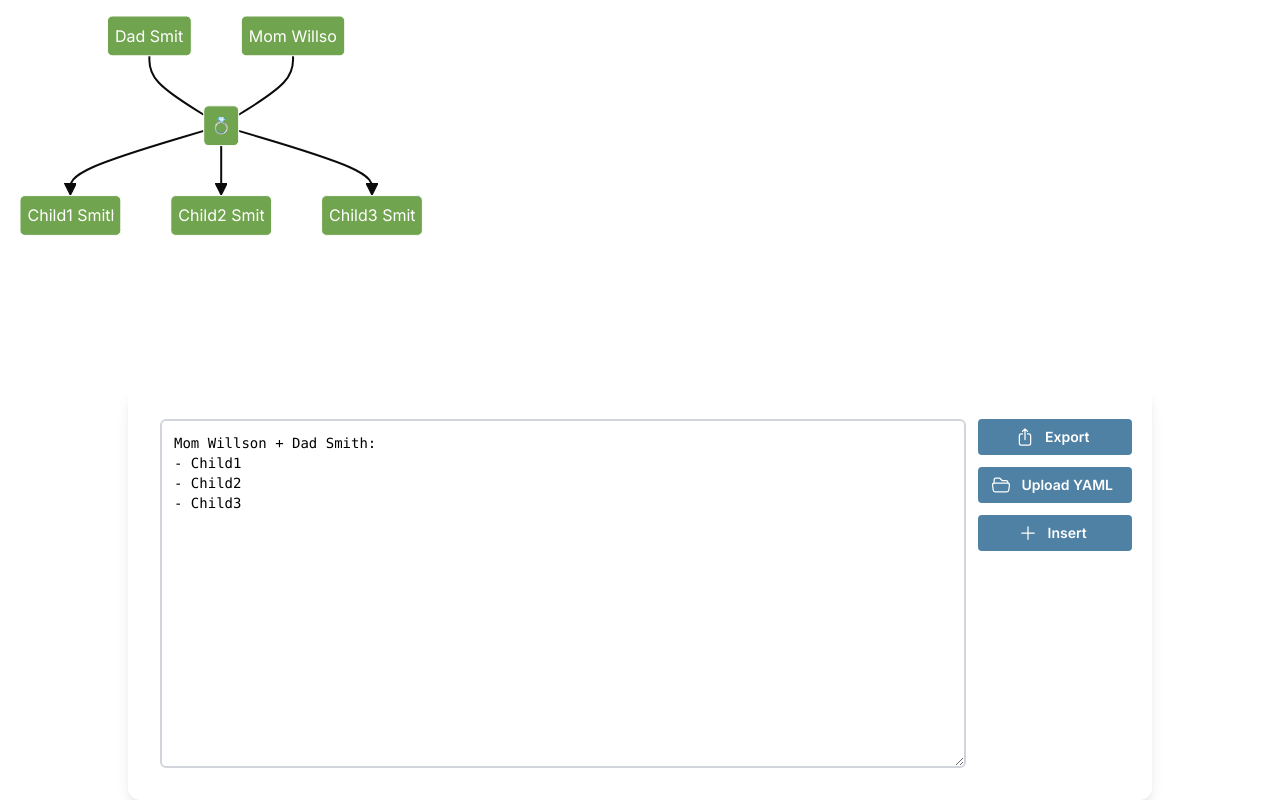
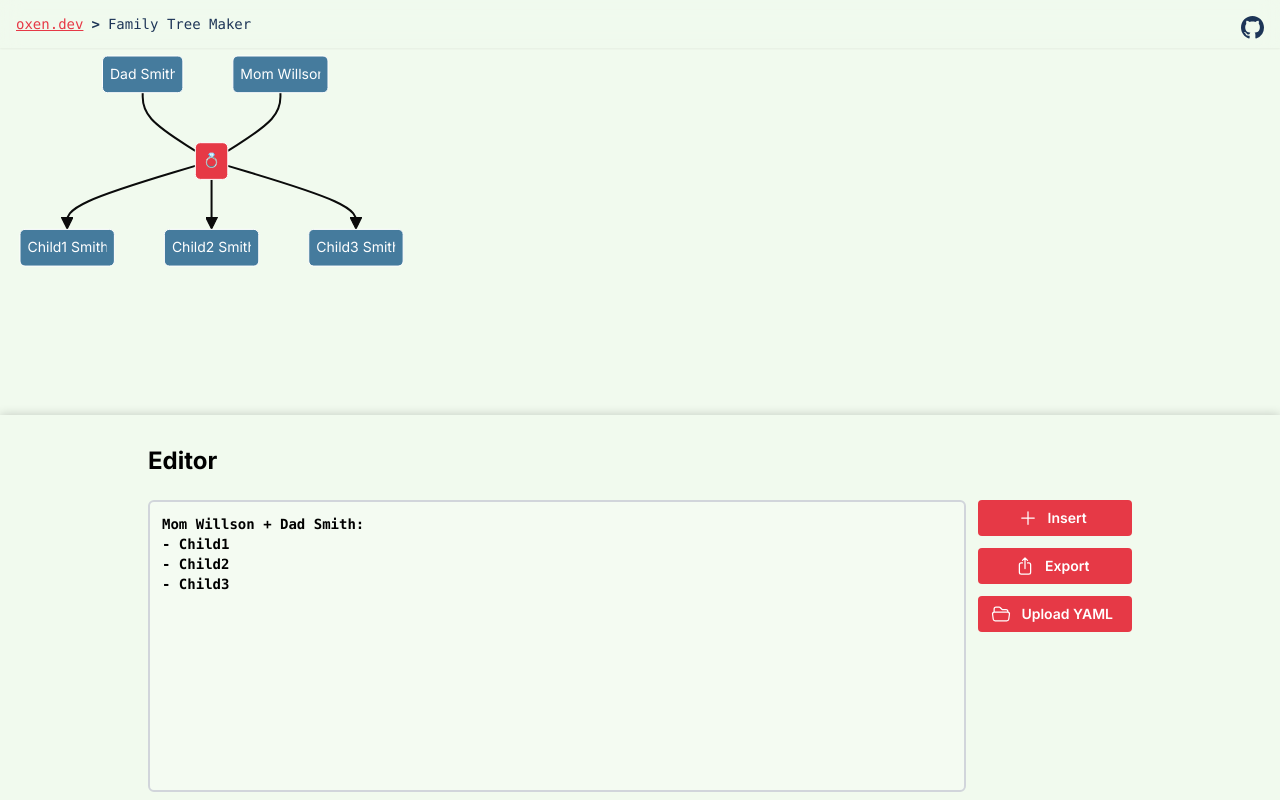
Before and after one commit to hunterunger/simple-family-tree-creator, a Next.js app: page / in a window 1280 px wide. Built offline with nearby package versions, Linux system fonts and the light colour scheme.

Commit message:
More fixes

```diff
--- /dev/null
+++ b/app/api/svg-to-png/route.ts
@@ -0,0 +1,18 @@
+import sharp from "sharp";
+
+export async function POST(req: Request) {
+    const { svg } = await req.json();
+
+    if (!svg) {
+        return new Response("Bad request", { status: 400 });
+    }
+
+    // convert to png
+    const buffer = await sharp(Buffer.from(svg)).png().toBuffer();
+
+    return new Response(buffer, {
+        headers: {
+            "Content-Type": "image/png",
+        },
+    });
+}
--- a/app/layout.tsx
+++ b/app/layout.tsx
@@ -4,8 +4,13 @@ import { cx } from "@/utils/all";
 import { ColorSchemeScript, MantineProvider, createTheme } from "@mantine/core";
 import "./globals.css";
 import "@mantine/core/styles.css";
+import Navbar from "@/components/Navbar";
 
-const inter = Inter({ subsets: ["latin"] });
+const inter = Inter({
+    subsets: ["latin"],
+    weight: ["300", "400", "500", "600", "700"],
+    variable: "--font-inter",
+});
 
 export const metadata: Metadata = {
     title: "Simple Family Tree Maker",
@@ -22,8 +27,17 @@ export default function RootLayout({
             <head>
                 <ColorSchemeScript />
             </head>
-            <body className={cx(inter.className, "h-screen")}>
-                <MantineProvider>{children}</MantineProvider>
+            <body
+                className={cx(
+                    inter.className,
+                    "h-screen bg-background-1 ",
+                    inter.variable
+                )}
+            >
+                <MantineProvider>
+                    <Navbar />
+                    <main className=" h-full">{children}</main>
+                </MantineProvider>
             </body>
         </html>
     );
--- a/app/page.tsx
+++ b/app/page.tsx
@@ -11,6 +11,7 @@ import {
     FolderOpenIcon,
     PlusIcon,
     ArrowUpOnSquareIcon,
+    ExclamationCircleIcon,
 } from "@heroicons/react/24/outline";
 
 const colors: any = config.theme?.extend?.colors;
@@ -37,7 +38,7 @@ export default function Home() {
 
     return (
         <div className=" flex flex-col h-full">
-            <div className=" px-3 py-2 h-[100%] overflow-scroll">
+            <div className=" px-3 py-2 pt-12 h-[100%] overflow-scroll">
                 <Mermaid
                     svg={svg}
                     setSvg={(svg) => {
@@ -48,11 +49,15 @@ export default function Home() {
                     {content}
                 </Mermaid>
             </div>
-            <Container className=" h-full shadow-lg rounded-xl">
-                <form className="h-full flex sm:flex-row flex-col gap-3">
-                    <div className=" flex flex-col w-min gap-3">
-                        <div className=" flex flex-col w-min gap-3"></div>
-                    </div>
+            <div
+                className="h-full"
+                style={{
+                    boxShadow: "0px 0px 10px 0px rgba(0,0,0,0.20)",
+                }}
+            >
+                <Container className=" h-full flex flex-col py-2" alt>
+                    <h2>Editor</h2>
+                    <form className=" h-full flex sm:flex-row flex-col gap-3">
                         <div className="w-full h-full relative">
                             <textarea
                                 ref={textareaRef}
@@ -60,28 +65,41 @@ export default function Home() {
                                     updateContent(e.target.value);
                                 }}
                                 defaultValue={treeTemplates.basic}
-                            className=" border-2 border-gray-300 rounded-md font-mono text-sm p-3 w-full h-full "
+                                className=" border-2 font-bold border-gray-300 rounded-md font-mono text-sm p-3 w-full h-full bg-white bg-opacity-20 resize-none "
                             />
                             {error && (
-                            <div className="absolute bottom-3 right-3 bg-red-500 text-white px-3 py-2 rounded-md">
+                                <div className="absolute bottom-3 right-3 bg-primary-1 font-bold text-white px-3 py-2 rounded-md flex flex-row gap-1 items-center">
                                     {error}
+                                    <ExclamationCircleIcon className=" w-5 inline-block ml-2" />
                                 </div>
                             )}
                         </div>
                         <div className=" flex sm:flex-col flex-row flex-wrap sm:w-min w-full gap-3">
-                        <ExportMenu content={content} svg={svg} />
+                            <InsertMenu
+                                textareaRef={textareaRef}
+                                updateContent={updateContent}
+                            />
+                            <ExportMenu
+                                content={content}
+                                svg={svg}
+                                textareaRef={textareaRef}
+                            />
                             <Button
                                 color={colors["primary-1"]}
-                            leftSection={<FolderOpenIcon className=" w-5" />}
+                                leftSection={
+                                    <FolderOpenIcon className=" w-5" />
+                                }
                                 onClick={(e) => {
                                     e.preventDefault();
 
-                                const input = document.createElement("input");
+                                    const input =
+                                        document.createElement("input");
 
                                     input.type = "file";
 
                                     input.onchange = (e: any) => {
-                                    if (!e.target || !e.target.files) return;
+                                        if (!e.target || !e.target.files)
+                                            return;
 
                                         const file = e.target.files[0];
 
@@ -90,7 +108,8 @@ export default function Home() {
                                         reader.onload = (e) => {
                                             if (!e.target) return;
 
-                                        const yaml = e.target.result as string;
+                                            const yaml = e.target
+                                                .result as string;
                                             textareaRef.current!.value = yaml;
                                             updateContent(yaml);
                                         };
@@ -103,13 +122,10 @@ export default function Home() {
                             >
                                 Upload YAML
                             </Button>
-                        <InsertMenu
-                            textareaRef={textareaRef}
-                            updateContent={updateContent}
-                        />
                         </div>
                     </form>
                 </Container>
+            </div>
         </div>
     );
 }
@@ -138,6 +154,16 @@ function InsertMenu(props: { textareaRef: any; updateContent: any }) {
                     }}
                 >
                     Basic Family
+                </Menu.Item>
+                <Menu.Item
+                    onClick={(e) => {
+                        e.preventDefault();
+                        textareaRef.current!.value +=
+                            treeTemplates.mediumGeneology;
+                        updateContent(treeTemplates.mediumGeneology);
+                    }}
+                >
+                    Medium Geneology
                 </Menu.Item>
                 <Menu.Item
                     onClick={(e) => {
@@ -230,8 +256,44 @@ function ExportMenu(props: {
                         URL.revokeObjectURL(url);
                     }}
                 >
-                    YAML (recommended)
+                    YAML
                 </Menu.Item>
+                {/* <Menu.Item
+                    onClick={(e) => {
+                        e.preventDefault();
+                        if (!textareaRef.current || !textareaRef.current.value)
+                            return;
+
+                        fetch("/api/svg-to-png", {
+                            method: "POST",
+                            headers: {
+                                "Content-Type": "application/json",
+                            },
+                            body: JSON.stringify({
+                                svg: svg,
+                            }),
+                        })
+                            .then((res) => res.blob())
+                            .then((blob) => {
+                                const url = URL.createObjectURL(blob);
+
+                                const a = document.createElement("a");
+
+                                a.href = url;
+                                a.download = "geneology.png";
+
+                                document.body.appendChild(a);
+
+                                a.click();
+
+                                document.body.removeChild(a);
+
+                                URL.revokeObjectURL(url);
+                            });
+                    }}
+                >
+                    PNG Image
+                </Menu.Item> */}
                 <Menu.Item
                     onClick={(e) => {
                         e.preventDefault();
--- a/components/Container.js
+++ b/components/Container.js
@@ -6,7 +6,7 @@ export default function Container(props) {
             className={cx(
                 "container px-8 mx-auto xl:px-5",
                 props.large ? " max-w-screen-xl" : " max-w-screen-lg",
-                !props.alt && "py-5 lg:py-8",
+                !props.alt ? "py-5 lg:py-8" : "",
                 props.className
             )}
             style={props.style}
--- a/components/Mermaid.tsx
+++ b/components/Mermaid.tsx
@@ -1,5 +1,5 @@
 import mermaid from "mermaid";
-import React, { useLayoutEffect, useState } from "react";
+import React, { useLayoutEffect } from "react";
 import config from "@/tailwind.config";
 
 let currentId = 0;
@@ -10,15 +10,16 @@ const colors: any = config.theme?.extend?.colors;
 mermaid.initialize({
     startOnLoad: false,
     theme: "base",
+
+    htmlLabels: false,
     flowchart: {
         useMaxWidth: false,
         htmlLabels: true,
     },
     securityLevel: "loose",
     themeVariables: {
-        fontFamily: "Inter",
-        fontSize: "16px",
-        // get ["primary-1"]
+        fontFamily: "Inter, --font-inter, sans-serif",
+        fontSize: "14px",
         primaryColor: colors["primary-2"] || "white",
         primaryBorderColor: "white",
         primaryTextColor: "white",
@@ -41,7 +42,7 @@ export default function Mermaid(props: {
                 try {
                     mermaid
                         .render(uuid(), children)
-                        .then((svgCode) => setSvg(svgCode.svg));
+                        .then(({ svg }) => setSvg(svg));
                 } catch (e) {
                     setSvg("");
                 }
@@ -53,5 +54,7 @@ export default function Mermaid(props: {
 
     if (!svg) return null;
 
-    return <div dangerouslySetInnerHTML={{ __html: svg }} />;
+    return (
+        <div className="text-sm " dangerouslySetInnerHTML={{ __html: svg }} />
+    );
 }
--- /dev/null
+++ b/components/Navbar.tsx
@@ -0,0 +1,40 @@
+import Link from "next/link";
+
+export default function Navbar() {
+    return (
+        <div
+            className="top-0 fixed z-20 h-12 w-full p-4 flex justify-between 1 shadow-sm backdrop-blur-lg bg-background-1 bg-opacity-40"
+            style={{
+                backdropFilter: "blur(10px)",
+            }}
+        >
+            <div
+                className={
+                    "flex gap-2 items-center text-sm font-mono text-primary-4"
+                }
+            >
+                <Link className=" text-primary-1" href={"https://oxen.dev"}>
+                    {"oxen.dev"}
+                </Link>
+                <p className={" font-bold"}>{" > "}</p>
+                <p>{"Family Tree Maker"}</p>
+            </div>
+            <Link
+                href={
+                    "https://github.com/hunterunger/simple-family-tree-creator"
+                }
+                className=" text-primary-4"
+            >
+                <svg
+                    xmlns="http://www.w3.org/2000/svg"
+                    width="23"
+                    height="23"
+                    fill="currentColor"
+                    viewBox="0 0 16 16"
+                >
+                    <path d="M8 0C3.58 0 0 3.58 0 8c0 3.54 2.29 6.53 5.47 7.59.4.07.55-.17.55-.38 0-.19-.01-.82-.01-1.49-2.01.37-2.53-.49-2.69-.94-.09-.23-.48-.94-.82-1.13-.28-.15-.68-.52-.01-.53.63-.01 1.08.58 1.23.82.72 1.21 1.87.87 2.33.66.07-.52.28-.87.51-1.07-1.78-.2-3.64-.89-3.64-3.95 0-.87.31-1.59.82-2.15-.08-.2-.36-1.02.08-2.12 0 0 .67-.21 2.2.82.64-.18 1.32-.27 2-.27.68 0 1.36.09 2 .27 1.53-1.04 2.2-.82 2.2-.82.44 1.1.16 1.92.08 2.12.51.56.82 1.27.82 2.15 0 3.07-1.87 3.75-3.65 3.95.29.25.54.73.54 1.48 0 1.07-.01 1.93-.01 2.2 0 .21.15.46.55.38A8.012 8.012 0 0 0 16 8c0-4.42-3.58-8-8-8" />
+                </svg>
+            </Link>
+        </div>
+    );
+}
--- a/package.json
+++ b/package.json
@@ -12,8 +12,6 @@
     "@heroicons/react": "^2.0.18",
     "@mantine/core": "^7.2.2",
     "@mantine/hooks": "^7.2.2",
-    "@mdx-js/react": "^3.0.0",
-    "mdx-mermaid": "^2.0.0",
     "mermaid": "^10.6.1",
     "next": "14.0.3",
     "react": "^18",
--- a/tailwind.config.ts
+++ b/tailwind.config.ts
@@ -14,9 +14,15 @@ const config: Config = {
                     "conic-gradient(from 180deg at 50% 50%, var(--tw-gradient-stops))",
             },
             colors: {
-                "primary-1": "#4F81A4",
-                "primary-2": "#71A44F",
-                "primary-3": "#A44F64",
+                "primary-1": "#E63946",
+                "primary-2": "#457B9D",
+                "primary-3": "#A8DADC",
+                "primary-4": "#1D3557",
+
+                "background-1": "#F1FAEE",
+            },
+            fontFamily: {
+                inter: "--font-inter",
             },
         },
     },
--- a/utils/parseGeneology.ts
+++ b/utils/parseGeneology.ts
@@ -1,5 +1,10 @@
 import * as yaml from "yaml";
-import fs from "fs";
+import config from "@/tailwind.config";
+
+const colors: any = config.theme?.extend?.colors;
+
+const primary1 = colors["primary-1"];
+const primary2 = colors["primary-2"];
 
 // Define a type to represent an individual in the family tree
 type Individual = {
@@ -75,7 +80,8 @@ function generateMermaidMarkdown(families: FamilyUnit[]): string {
     let markdown = "flowchart TB\n\n";
 
     // Add class definitions for colors
-    markdown += "classDef blue fill:#66deff,stroke:#000,color:#000\n";
+    markdown +=
+        "classDef prime1 fill:" + primary1 + ",stroke:white,color:white\n";
     markdown += "\n";
 
     // Utility function to generate a safe ID for use in Mermaid
@@ -94,7 +100,7 @@ function generateMermaidMarkdown(families: FamilyUnit[]): string {
             safeId(father.firstName + mother.firstName) +
             "(" +
             (family.marriageLabel || "💍") +
-            ")";
+            "):::prime1";
         // Include generation and marriage union if needed
         if (!marriageSet.has(marriageId)) {
             markdown += `\n%% GENERATION ${generation}%%\n`;
--- a/utils/treeTemplates.js
+++ b/utils/treeTemplates.js
@@ -49,4 +49,28 @@ Unknown 2 + Hezron Abraham:
 
 Unknown 3 + Ram Abraham:
 - Amminidab`,
+    mediumGeneology: `Elizabeth Bowes-Lyon + GeorgeVI Windsor:
+- ElizabethII
+- Margaret
+
+Philip Mountbatten + ElizabethII Windsor:
+- Charles
+- Anne
+- Andrew
+- Edward
+
+Diana Spencer + Charles Windsor:
+- William
+- Harry
+
+Camilla Parker Bowles + Charles Windsor:
+- none
+
+William Windsor + Catherine Middleton:
+- George
+- Charlotte
+- Louis
+
+Harry Windsor + Meghan Markle:
+- Archie`,
 };
```
Also changed, not shown: 1 other file (tests, documents, lock files or other folders). Lines whose indentation alone changed are shown as unchanged.
